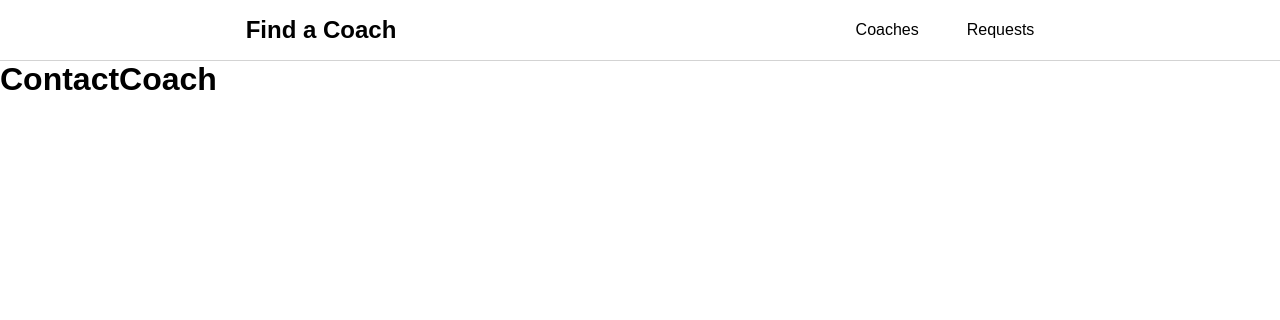
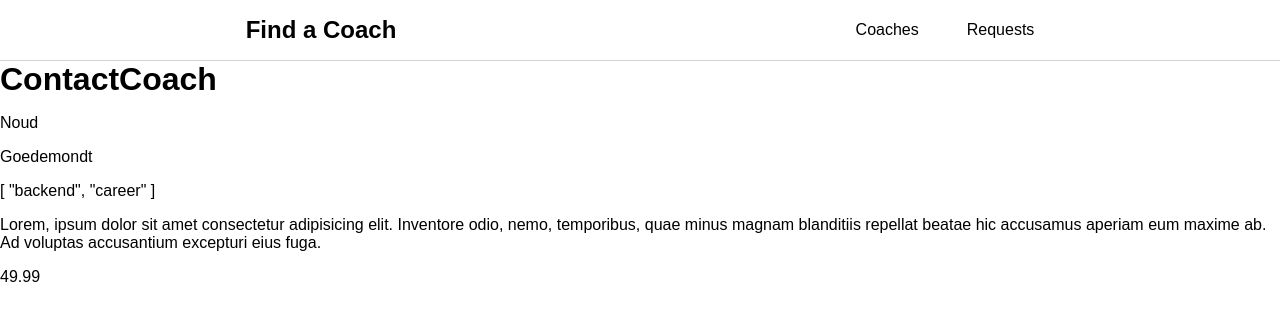
Before and after one commit to NoudGoedemondt/vue-course, a Vue app in the folder section-16/main-prj-01-starting-setup/: page /coaches/c1/contact in a window 1280 px wide. Shown: the top 320 px of the page. Built offline with nearby package versions, Linux system fonts and the light colour scheme.

Commit message:
added getCoachById getter

```diff
--- a/section-16/main-prj-01-starting-setup/src/pages/ContactCoach.vue
+++ b/section-16/main-prj-01-starting-setup/src/pages/ContactCoach.vue
@@ -1,3 +1,24 @@
 <template>
   <h1>ContactCoach</h1>
+  <p>{{ coach.firstName }}</p>
+  <p>{{ coach.lastName }}</p>
+  <p>{{ coach.areas }}</p>
+  <p>{{ coach.description }}</p>
+  <p>{{ coach.rate }}</p>
 </template>
+
+<script>
+import { mapGetters } from 'vuex';
+
+export default {
+  props: {
+    id: String,
+  },
+  computed: {
+    ...mapGetters(['getCoachById']),
+    coach() {
+      return this.getCoachById(this.id);
+    },
+  },
+};
+</script>
--- a/section-16/main-prj-01-starting-setup/src/router.js
+++ b/section-16/main-prj-01-starting-setup/src/router.js
@@ -14,6 +14,7 @@
     {
       path: '/coaches/:id/contact',
       component: ContactCoach,
+      props: true,
     },
     { path: '/register', component: CoachRegistration },
     { path: '/requests', component: RequestsReceived },
--- a/section-16/main-prj-01-starting-setup/src/store/index.js
+++ b/section-16/main-prj-01-starting-setup/src/store/index.js
@@ -56,6 +56,9 @@
     hasCoaches(state) {
       return state.coaches && state.coaches.length > 0;
     },
+    getCoachById: (state) => (id) => {
+      return state.coaches.find((coach) => coach.id === id);
+    },
   },
 });
 
```
